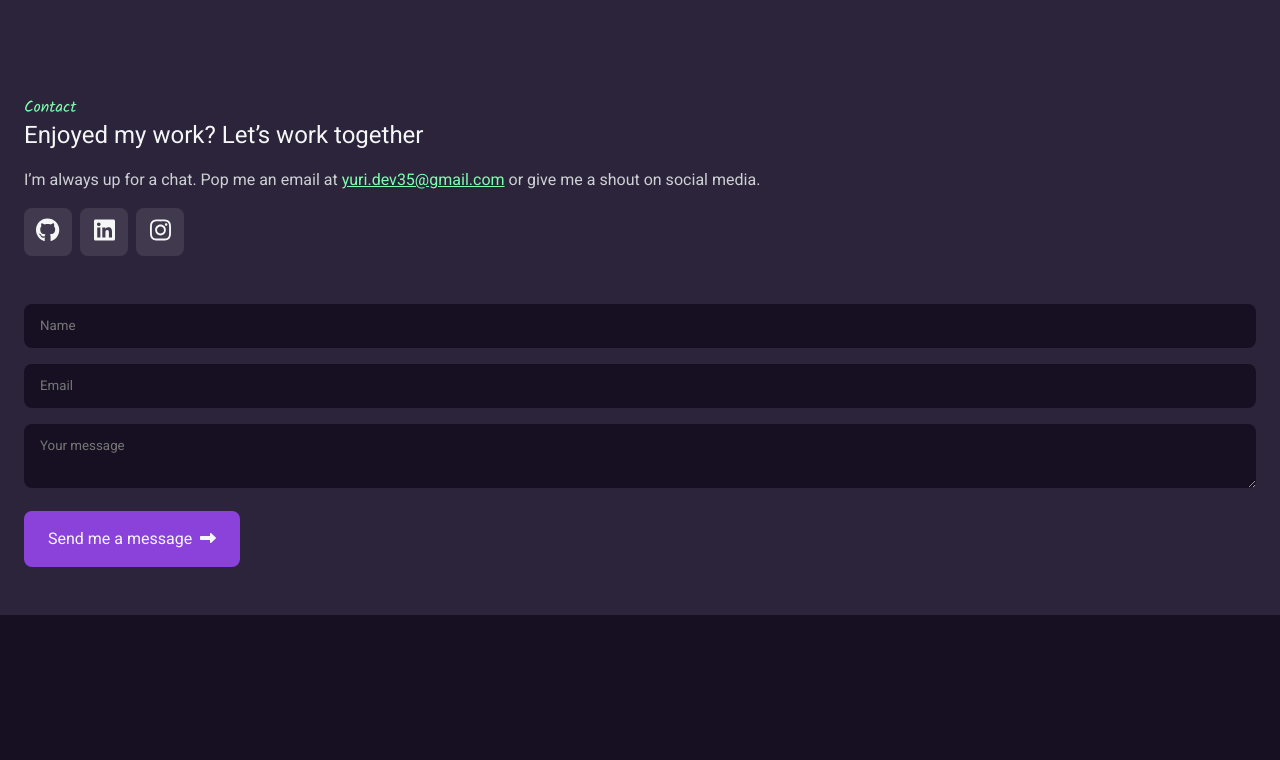
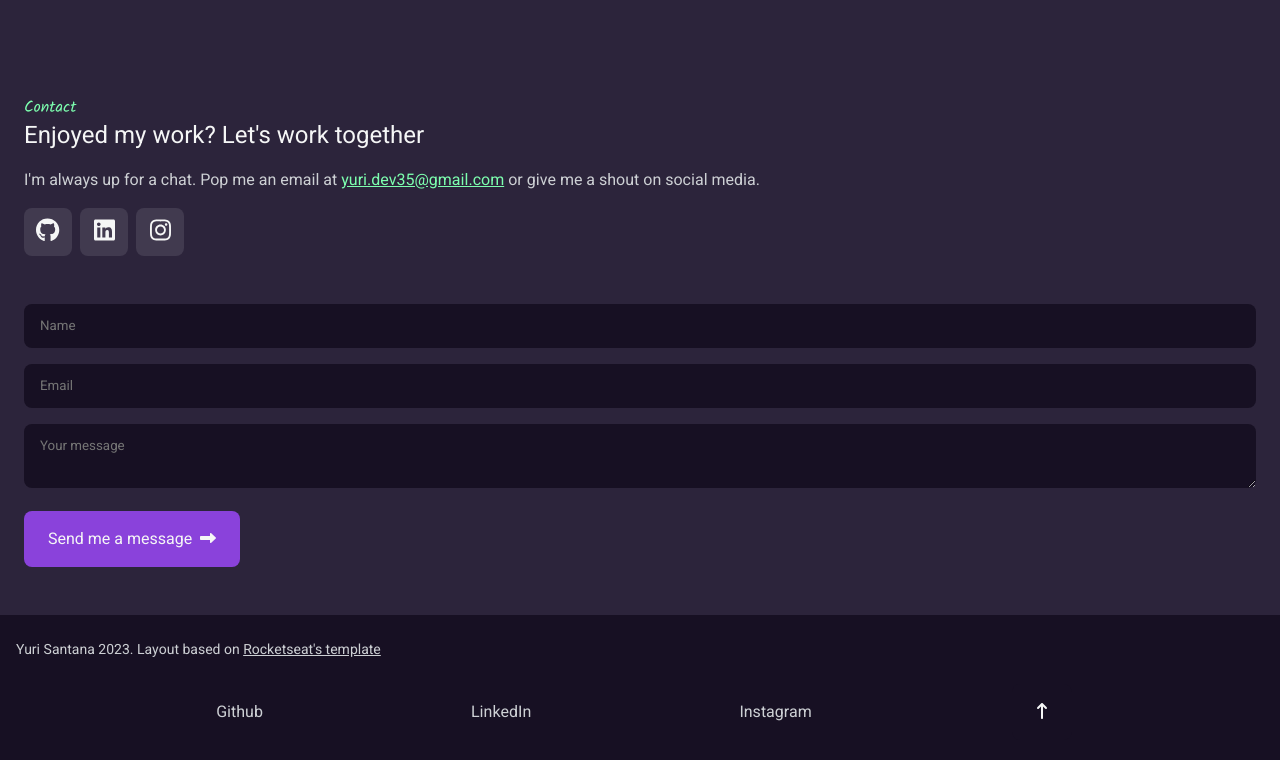
Before and after one commit to Player35Oficial/angular-strategic-portfolio, an Angular app: page / in a window 1280 px wide. Shown: the part 5611-6371 px from the top of the page. Before the commit the page ends 6226 px from the top, so only its background shows below. Built offline with nearby package versions, Linux system fonts and the light colour scheme.

Commit message:
add footer

```diff
--- a/src/app/app.component.html
+++ b/src/app/app.component.html
@@ -132,9 +132,9 @@
   />
   <div class="contact-me">
     <p class="hs">Contact</p>
-    <p class="title">Enjoyed my work? Let’s work together</p>
+    <p class="title">Enjoyed my work? Let's work together</p>
     <p class="call-action">
-      I’m always up for a chat. Pop me an email at
+      I'm always up for a chat. Pop me an email at
       <a href="mailto:yuri.dev35@gmail.com">yuri.dev35@gmail.com</a> or give me
       a shout on social media.
     </p>
@@ -182,3 +182,32 @@
     </form>
   </div>
 </div>
+
+<footer class="footer">
+  <p>Yuri Santana 2023. Layout based on <span>Rocketseat's template </span></p>
+  <div class="action-links">
+    <a
+      target="_blank"
+      href="https://github.com/Player35Oficial"
+      class="menu-item"
+      >Github</a
+    >
+    <a
+      target="_blank"
+      href="https://www.linkedin.com/in/yuri-player35/"
+      class="menu-item"
+      >LinkedIn</a
+    >
+    <a
+      target="_blank"
+      href="https://instagram.com/player35_dev"
+      class="menu-item"
+      >Instagram</a
+    >
+    <app-button
+      [buttonIcon]="upArrowIcon"
+      color="secondary surface"
+      (click)="clicouHehe()"
+    ></app-button>
+  </div>
+</footer>
--- a/src/app/app.component.scss
+++ b/src/app/app.component.scss
@@ -179,3 +179,25 @@
     }
   }
 }
+
+.footer {
+  color: $text-secondary;
+  display: flex;
+  flex-direction: column;
+  gap: 1.5rem;
+  padding: 1.5rem 1rem;
+
+  p {
+    font-size: 0.875rem;
+  }
+
+  p > span {
+    text-decoration: underline;
+  }
+
+  .action-links {
+    display: flex;
+    justify-content: space-evenly;
+    align-items: center;
+  }
+}
--- a/src/app/app.component.ts
+++ b/src/app/app.component.ts
@@ -1,4 +1,5 @@
 import {
+  faArrowUpLong,
   faBars,
   faFileLines,
   faRightLong,
@@ -28,6 +29,7 @@ export class AppComponent {
   jsIcon = faJs;
 
   rightArrowIcon = faRightLong;
+  upArrowIcon = faArrowUpLong;
   resumeIcon = faFileLines;
 
   instagramIcon = faInstagram;
@@ -41,4 +43,13 @@ export class AppComponent {
 
     this.burgerIcon = this.isMenuOpen ? faXmark : faBars;
   }
+
+  clicouHehe() {
+    console.log('Clicou hehehehehehe');
+    window.scrollTo({
+      top: -100,
+      left: 0,
+      behavior: 'smooth',
+    });
+  }
 }
```
